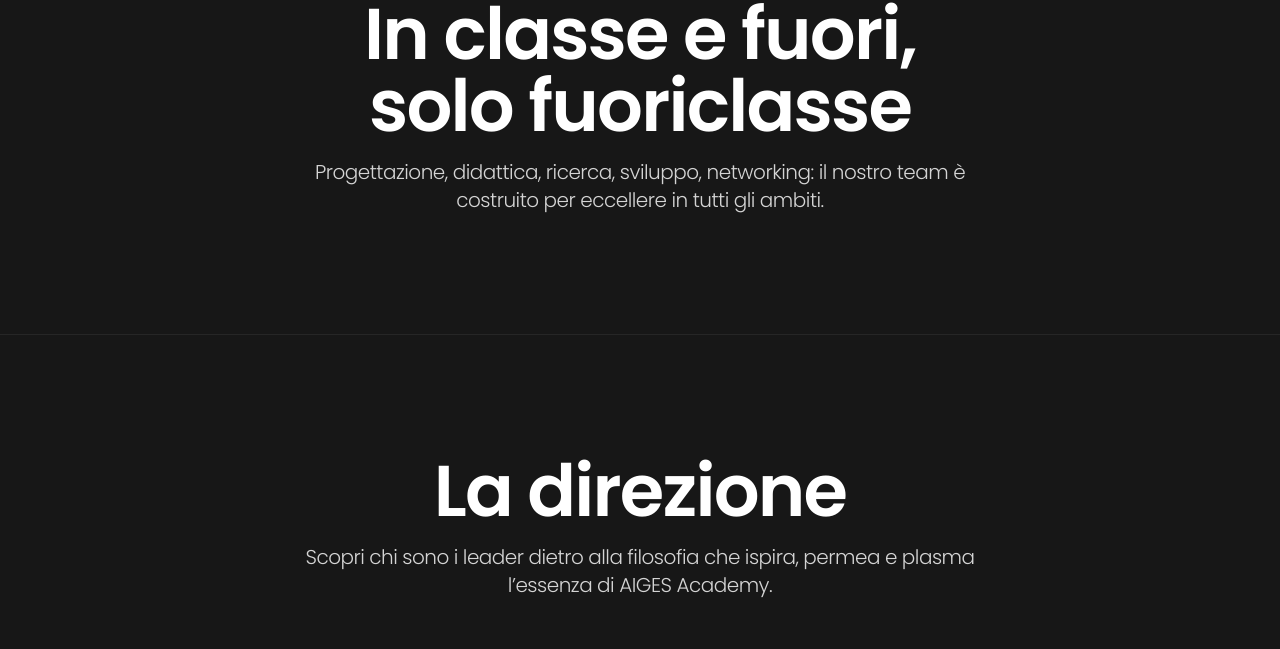
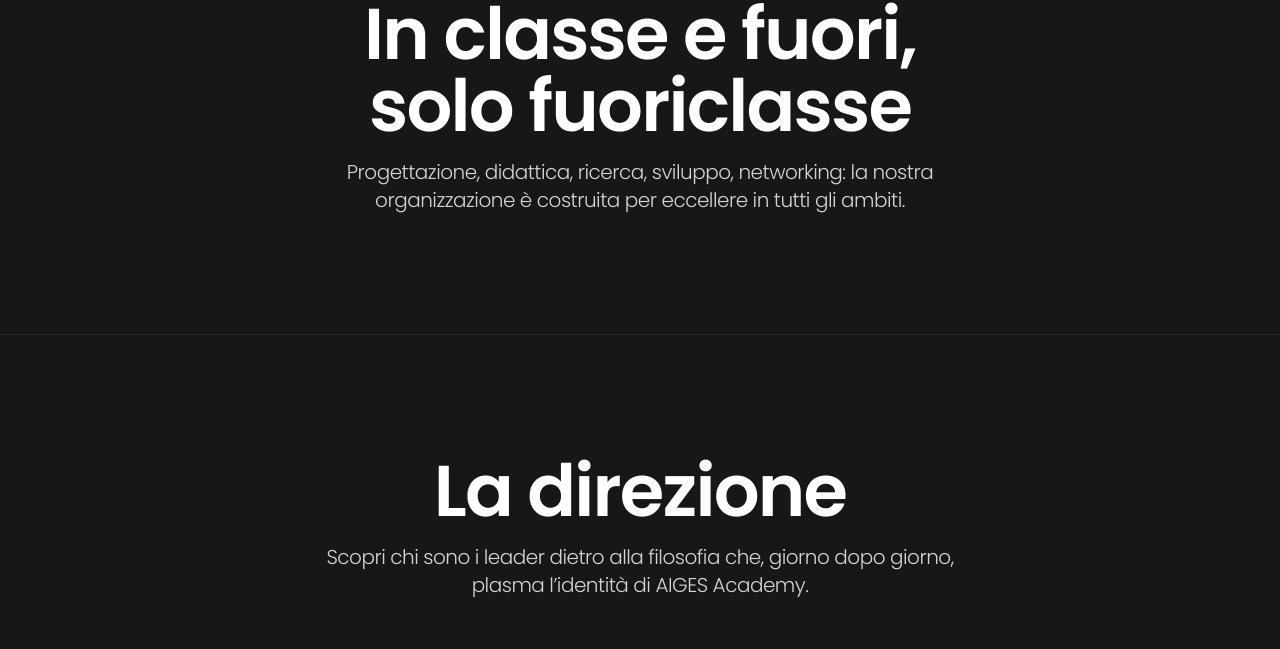
Before and after one commit to plasm/academy, a Nuxt app: page /organizzazione in a window 1280 px wide. Shown: the part 205-854 px from the top of the page. Built offline with nearby package versions, Linux system fonts and the light colour scheme.

Commit message:
feat: pages

```diff
--- a/pages/organizzazione.vue
+++ b/pages/organizzazione.vue
@@ -1,7 +1,7 @@
 <template>
   <div class="mt-20">
     <div data-name="page-organizzazione" class="mx-auto px-4 sm:px-6 md:px-8 2xl:max-w-7xl">
-      <ac-heading description="Progettazione, didattica, ricerca, sviluppo, networking: il nostro team è costruito per eccellere in tutti gli ambiti.">
+      <ac-heading description="Progettazione, didattica, ricerca, sviluppo, networking: la nostra organizzazione è costruita per eccellere in tutti gli ambiti.">
         <template #title>
           <div class="leading-none ">
             In classe e fuori,<br> solo fuoriclasse
@@ -15,7 +15,7 @@
     <ac-separator class="my-20" />
 
     <div data-name="page-organizzazione" class="mx-auto px-4 sm:px-6 md:px-8 2xl:max-w-7xl">
-      <ac-heading description="Scopri chi sono i leader dietro alla filosofia che ispira, permea e plasma l’essenza di AIGES Academy.">
+      <ac-heading description="Scopri chi sono i leader dietro alla filosofia che, giorno dopo giorno, plasma l’identità di AIGES Academy.">
         <template #title>
           <div class="leading-none ">
             La direzione
@@ -41,7 +41,7 @@
     <ac-separator class="my-20" />
 
     <div data-name="page-organizzazione" class="mx-auto px-4 sm:px-6 md:px-8 2xl:max-w-7xl">
-      <ac-heading description="Lorem ipsum dolor sit amet consectetur adipisicing elit.">
+      <ac-heading description="Ridefinisci la tua idea di sapere, lasciandoti ispirare dalle straordinarie qualità della nostra squadra. Inizia col conoscerla.">
         <template #title>
           <div class="leading-none ">
             I docenti
```
